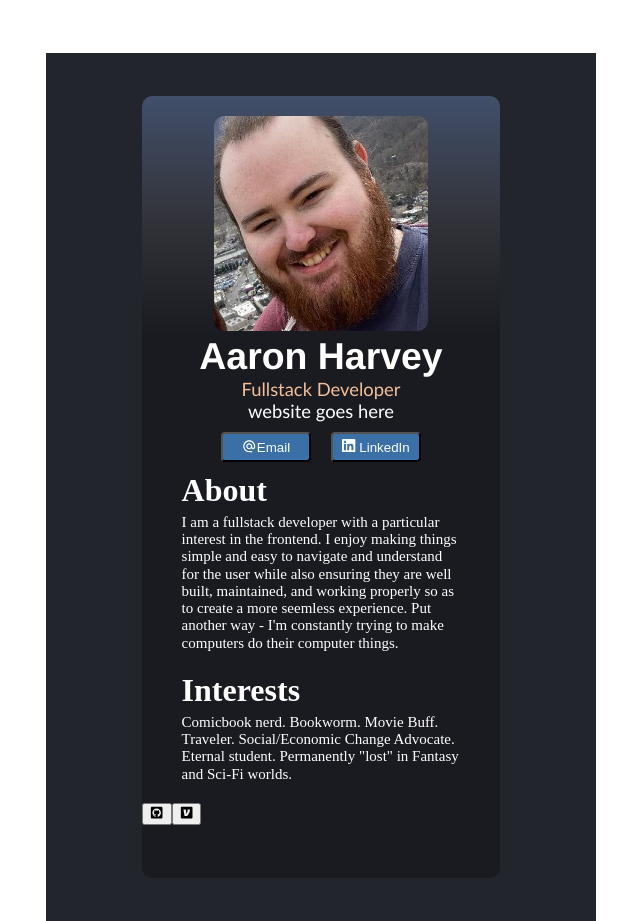
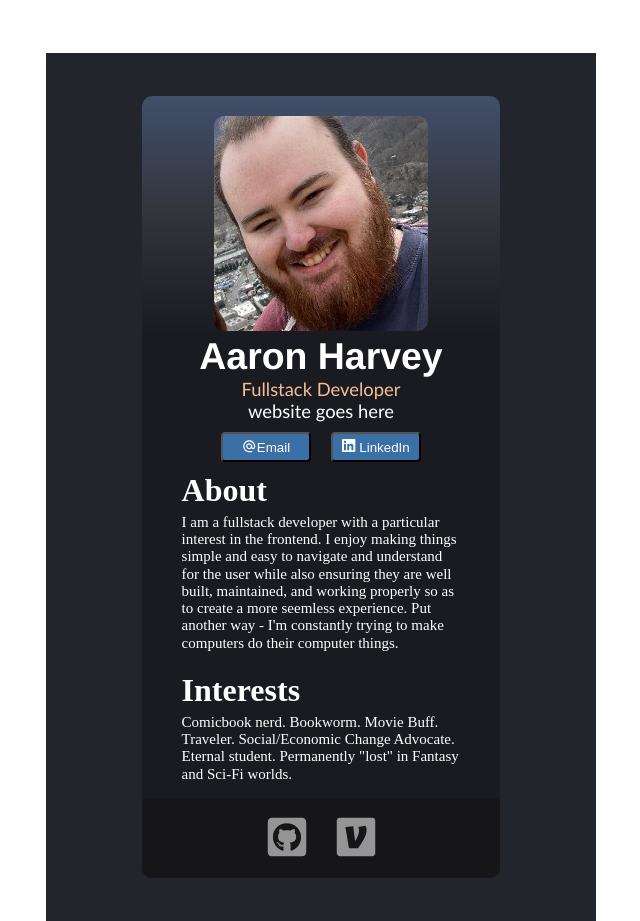
Before and after one commit to AaronJHarvey/React-Digital-Business-Card, a React (Vite) app: page / in a window 1280 px wide. Shown: the whole page, without its empty margins (19-659 px from the left). Built offline with nearby package versions, Linux system fonts and the light colour scheme.

Commit message:
Styles Footer

```diff
--- a/src/Card.jsx
+++ b/src/Card.jsx
@@ -13,7 +13,9 @@ function Card () {
 					<About />
 					<Interests />
 				</div>
-				<Footer />
+				<div className='footer-container'>
+					<Footer />
+				</div>
 			</div>
 		</div>
 	);
--- a/src/Components/Footer.jsx
+++ b/src/Components/Footer.jsx
@@ -5,13 +5,16 @@ import { handleClick } from '../Utils';
 
 export default function Footer () {
 	return (
-		<div className='footer-container'>
-			<button onClick={() => handleClick('https://github.com/AaronJHarvey')} id='github-button'>
+		<div>
+			{/* <button onClick={() => handleClick('https://github.com/AaronJHarvey')} id='github-button'>
 				<FaGithubSquare />
 			</button>
 			<button onClick={() => handleClick('https://account.venmo.com/u/AaronJHarvey')} id='venmo-button'>
 				<IoLogoVenmo />
-			</button>
+			</button> */}
+
+			<FaGithubSquare onClick={() => handleClick('https://github.com/AaronJHarvey')} id='github-button' />
+			<IoLogoVenmo onClick={() => handleClick('https://account.venmo.com/u/AaronJHarvey')} id='venmo-button' />
 		</div>
 	);
 }
--- a/src/index.css
+++ b/src/index.css
@@ -18,6 +18,7 @@
 }
 
 .card-inner {
+	position: relative;
 	border-radius: 10px;
 	height: 90%;
 	width: 65%;
@@ -108,3 +109,27 @@
 	margin-top: 20px;
 	margin-bottom: 20px;
 }
+
+/* Footer Design */
+
+.footer-container {
+	background-color: #161619;
+	position: absolute;
+	bottom: 0px;
+	height: 10%;
+	width: 100%;
+	border-radius: 0 0 10px 10px;
+	display: flex;
+	justify-content: center;
+	align-items: center;
+}
+
+#github-button,
+#venmo-button {
+	font-size: 275%;
+	color: rgba(204, 202, 202, 0.7);
+}
+
+#github-button {
+	margin-right: 25px;
+}
```
